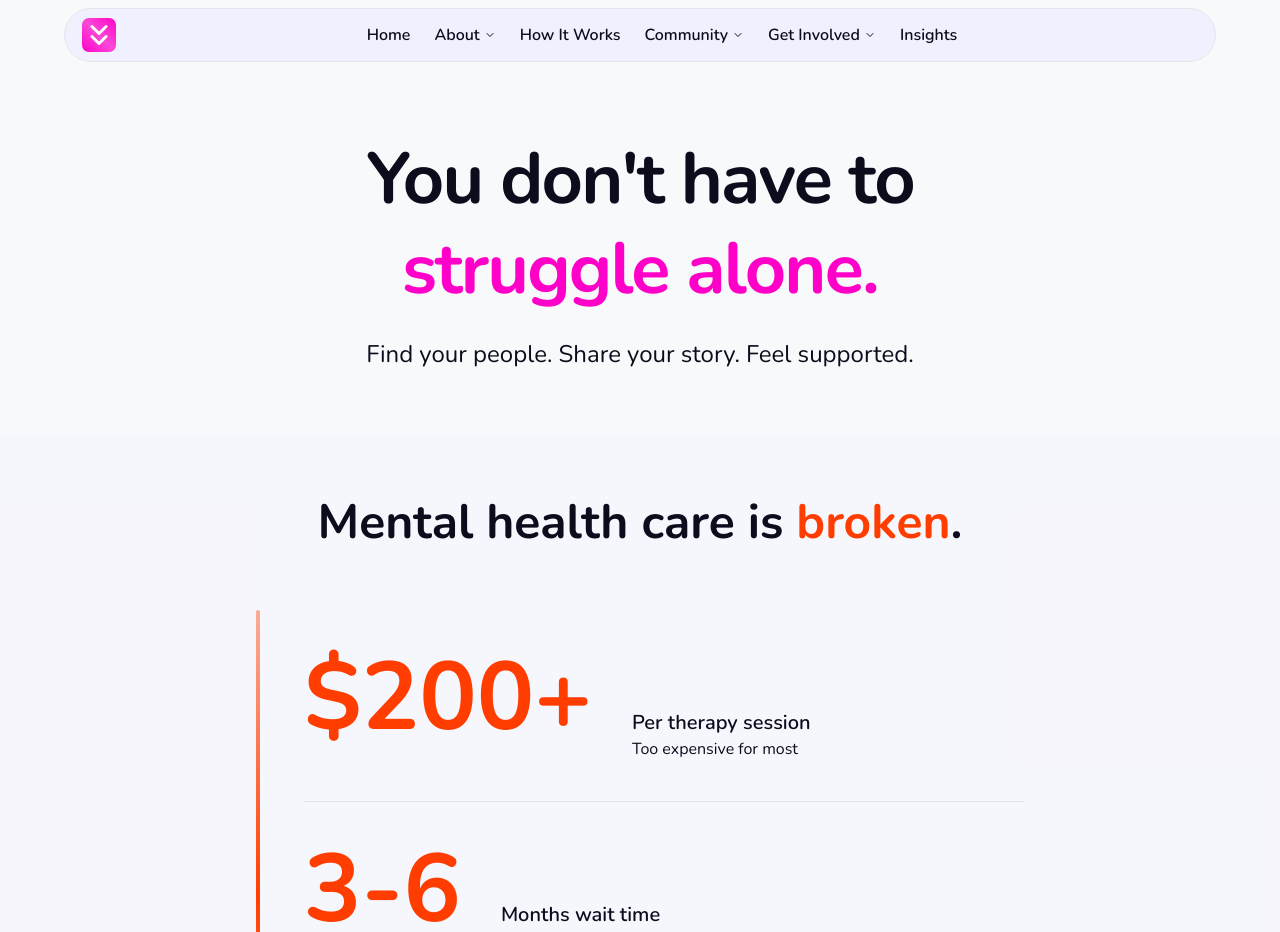
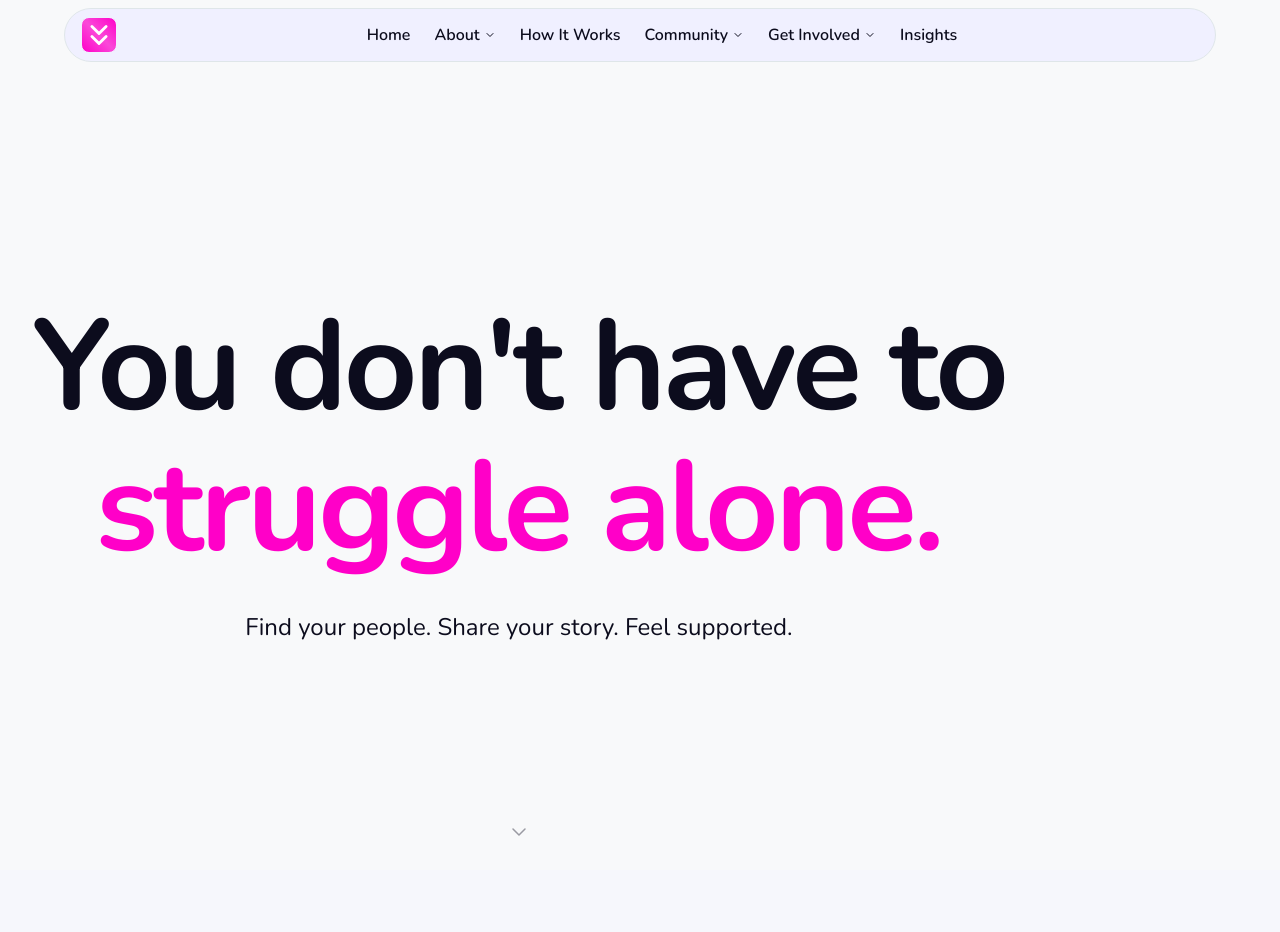
Before and after one commit to xolace-official/xolaceinc_official, a Next.js app: page / in a window 1280 px wide. Shown: the top 932 px of the page. Built offline with nearby package versions, Linux system fonts and the light colour scheme.

Commit message:
update hero section

```diff
--- a/src/app/layout.tsx
+++ b/src/app/layout.tsx
@@ -31,7 +31,7 @@ export default function RootLayout({
 }>) {
   return (
     <html lang="en">
-      <body className={`${_nunito.variable} ${ptSans.variable} antialiased`}>
+      <body className={`${_nunito.variable} ${ptSans.variable} antialiased overflow-x-hidden`}>
         <MotionProvider>
           <NavBar/>
           {children}
--- a/src/features/home/hero-section.tsx
+++ b/src/features/home/hero-section.tsx
@@ -1,23 +1,52 @@
+"use client";
+
+import { ChevronDown } from "lucide-react";
+import { motion } from "motion/react";
 
 const HeroSection = () => {
   return (
     <section
       id="hero"
-      className="section flex items-center justify-center bg-linear-to-b relative overflow-hidden"
+      className="relative flex min-h-svh flex-col items-center justify-center overflow-hidden px-4 md:px-8"
     >
-      <div className="absolute inset-0 bg-[radial-gradient(circle_at_30%_50%,rgba(var(--primary-rgb)/0.1),transparent_50%)]" />
-
-      <div className="w-full max-w-5xl mx-auto text-center space-y-6 relative z-10 px-4">
-        <h1 className="text-4xl md:text-7xl font-bold tracking-tight leading-tight">
-          You don't have to
+      <div className="w-full max-w-5xl mx-auto text-center">
+        <motion.h1
+          className="text-5xl sm:text-6xl md:text-8xl lg:text-9xl font-bold tracking-tight leading-[1.1]"
+          initial={{ opacity: 0, y: 20 }}
+          animate={{ opacity: 1, y: 0 }}
+          transition={{ duration: 0.8, ease: "easeOut" }}
+        >
+          You don&apos;t have to
           <br />
           <span className="text-primary">struggle alone.</span>
-        </h1>
+        </motion.h1>
 
-        <p className="text-xl md:text-2xl text-muted-foreground max-w-2xl mx-auto font-light">
+        <motion.p
+          className="text-xl md:text-2xl text-muted-foreground max-w-2xl mx-auto font-light mt-8"
+          initial={{ opacity: 0 }}
+          animate={{ opacity: 1 }}
+          transition={{ delay: 0.5, duration: 0.8 }}
+        >
           Find your people. Share your story. Feel supported.
-        </p>
+        </motion.p>
       </div>
+
+      <motion.div
+        className="absolute bottom-8 left-1/2 -translate-x-1/2"
+        initial={{ opacity: 0 }}
+        animate={{ opacity: 1 }}
+        transition={{ delay: 1.2, duration: 0.6 }}
+      >
+        <motion.div
+          animate={{ y: [0, 6, 0] }}
+          transition={{ repeat: Infinity, duration: 2, ease: "easeInOut" }}
+        >
+          <ChevronDown
+            className="w-6 h-6 text-muted-foreground/40"
+            strokeWidth={1.5}
+          />
+        </motion.div>
+      </motion.div>
     </section>
   );
 };
```
